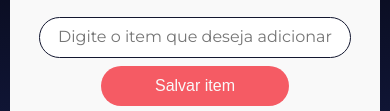
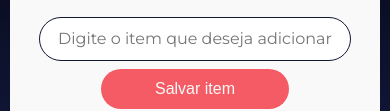
Before and after one commit to Heloisa-n/listadecompras, a plain HTML site: page index.html in a window 390 px wide. Shown: the part 237-348 px from the top of the page. Drawn offline with nearby package versions, Linux system fonts and the light colour scheme; a web font is replaced by a local one.

Commit message:
Add files via upload

```diff
--- a/styles.css
+++ b/styles.css
@@ -211,6 +211,11 @@ ul {
 
 @media screen and (max-width: 768px) {
 
+    input, select {
+        font-size: 16px;
+        touch-action: none;
+      }
+
     body {
         height: 100vh;
     }
```
